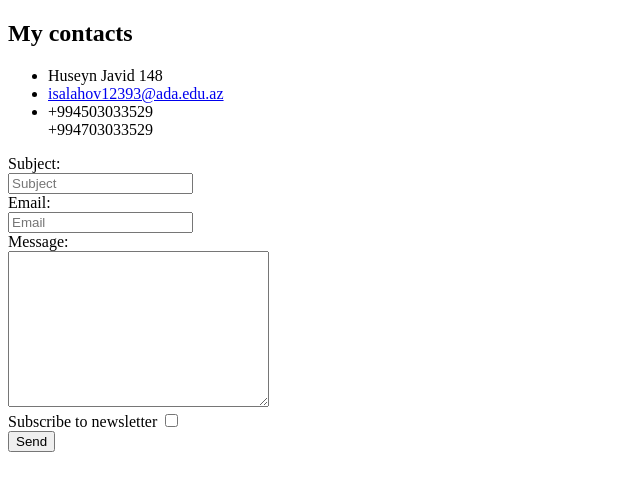
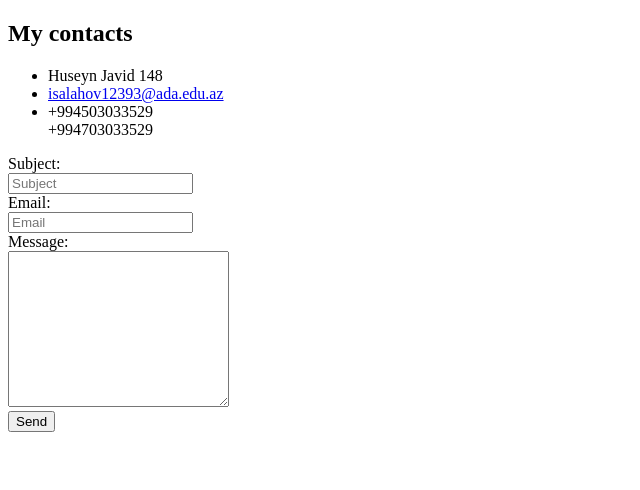
Before and after one commit to isalahov12393/isalahov12393.github.io, a plain HTML site: page contacts.html in a window 1280 px wide. Shown: the whole page, without its empty margins (0-640 px from the left). Drawn offline with Linux system fonts and the light colour scheme.

Commit message:
Update contacts.html

```diff
--- a/contacts.html
+++ b/contacts.html
@@ -20,10 +20,7 @@
       <input type="email" name="email" placeholder="Email" /> <br />
 
       <label for="message">Message:</label><br />
-      <textarea name="message" cols="30" rows="10"></textarea> <br />
-
-      <label for="subscribe">Subscribe to newsletter</label>
-      <input type="checkbox" name="subscribe" /> <br />
+      <textarea name="message" cols="25" rows="10"></textarea> <br />
 
       <input type="submit" value="Send" />
     </form>
```
